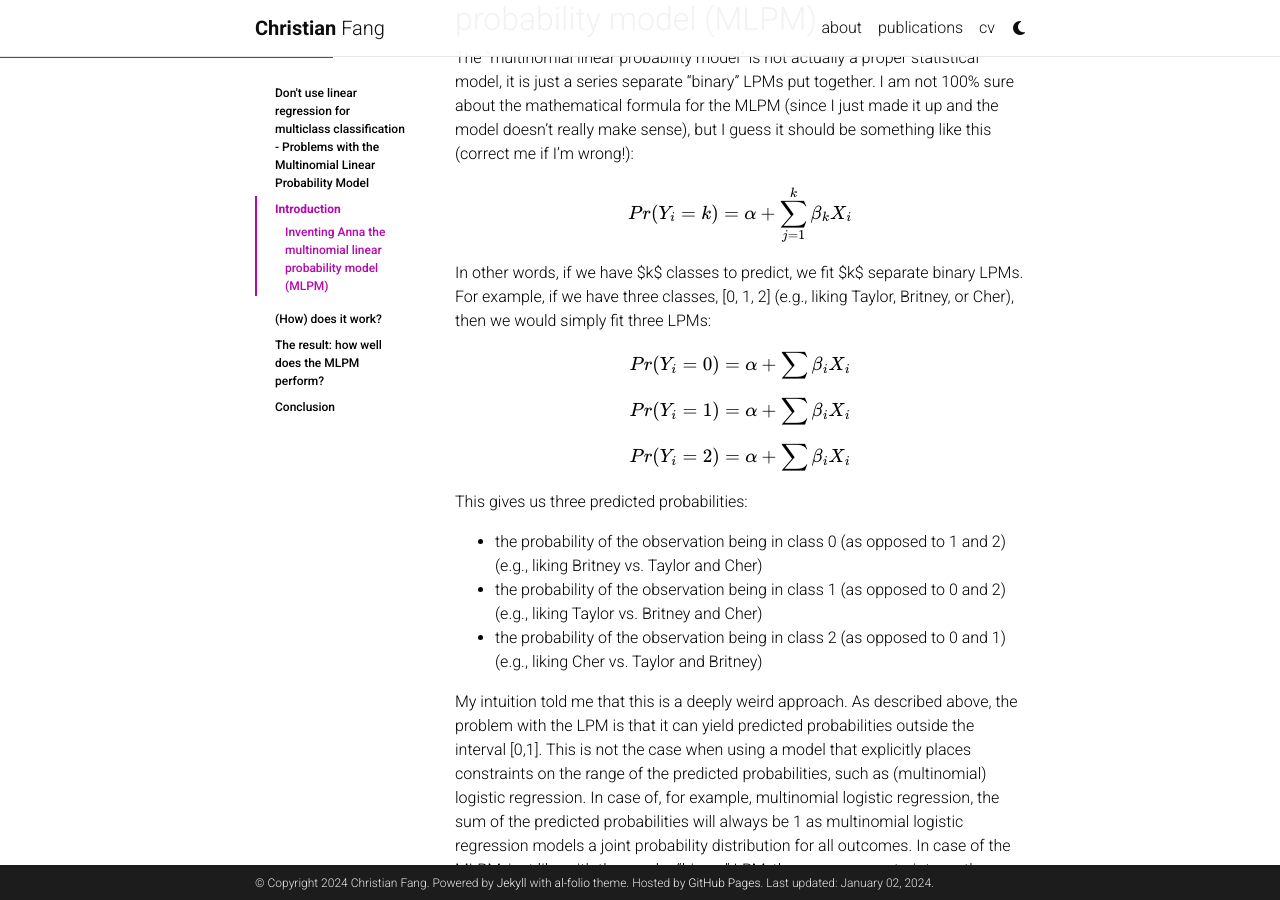
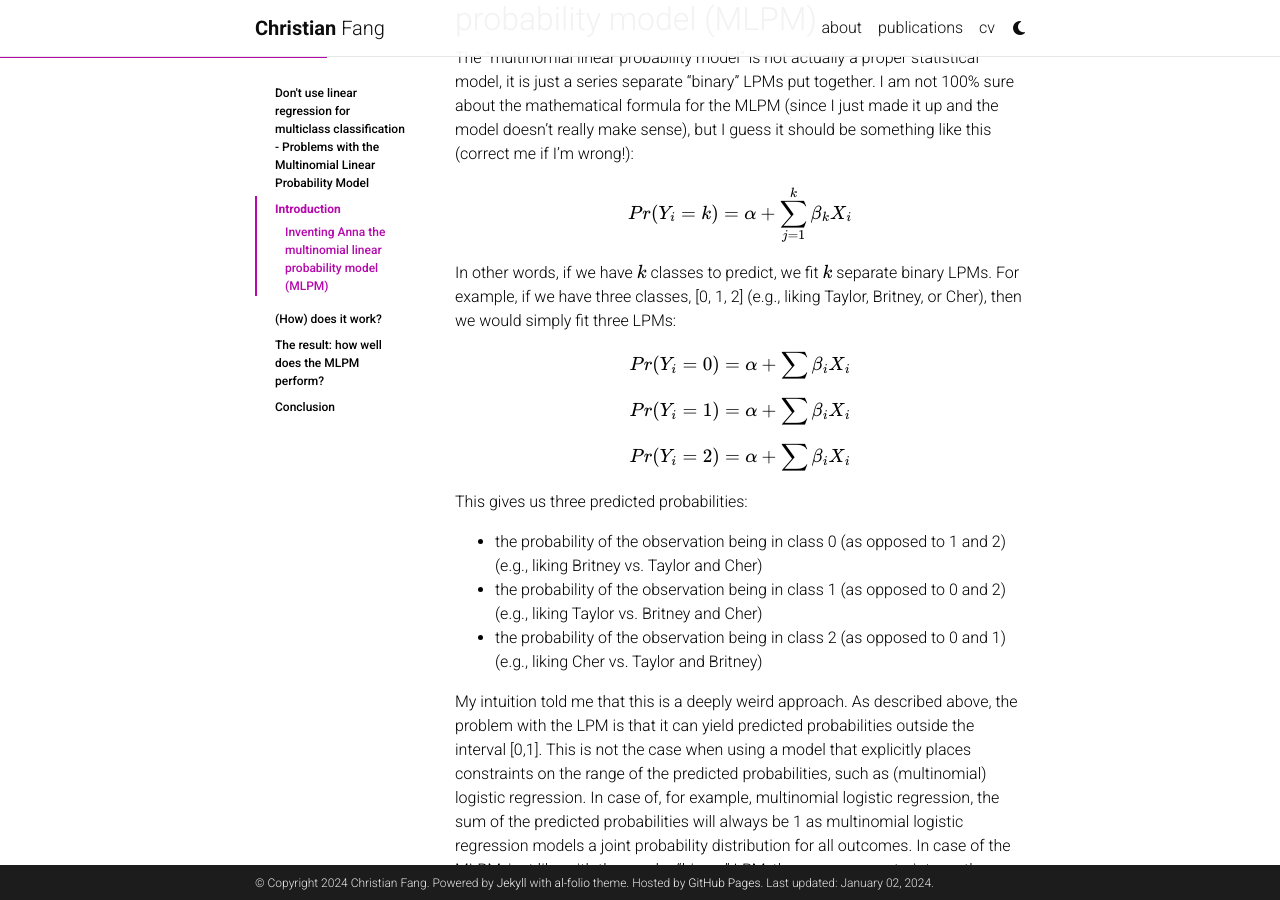
Before and after one commit to christianfang95/christianfang95.github.io, a Jekyll site: the page built from _posts/2022-11-17-mlpm.md, in a window 1280 px wide and 900 px high, scrolled down 1620 px. Built offline with Jekyll 4.4.1, drawn with Linux system fonts in a browser that asks for light colours; comment, search, counter and statistics services are not loaded; a style sheet for code colours, icons or effects is not loaded.

Commit message:
mlpm post update

````diff
--- a/_posts/2022-11-17-mlpm.md
+++ b/_posts/2022-11-17-mlpm.md
@@ -47,7 +47,7 @@ The "multinomial linear probability model" is not actually a proper statistical
 
 $$Pr(Y_{i} = k) = \alpha + \sum_{j=1}^{k} \beta_{k}X_{i}$$
 
-In other words, if we have $k$ classes to predict, we fit $k$ separate binary LPMs. For example, if we have three classes, [0, 1, 2] (e.g., liking Taylor, Britney, or Cher), then we would simply fit three LPMs:
+In other words, if we have $$k$$ classes to predict, we fit $$k$$ separate binary LPMs. For example, if we have three classes, [0, 1, 2] (e.g., liking Taylor, Britney, or Cher), then we would simply fit three LPMs:
 
 $$Pr(Y_{i} = 0) = \alpha + \sum \beta_{i}X_{i}$$
 
@@ -209,6 +209,8 @@ def main():
 main()
  ```
 
+{% include mlpm.png path="assets/img/mlpm.jpg" class="img-fluid rounded z-depth-1" %}
+
 
 
 
````
Also changed, not shown: assets/img/mlpm.png (added).
